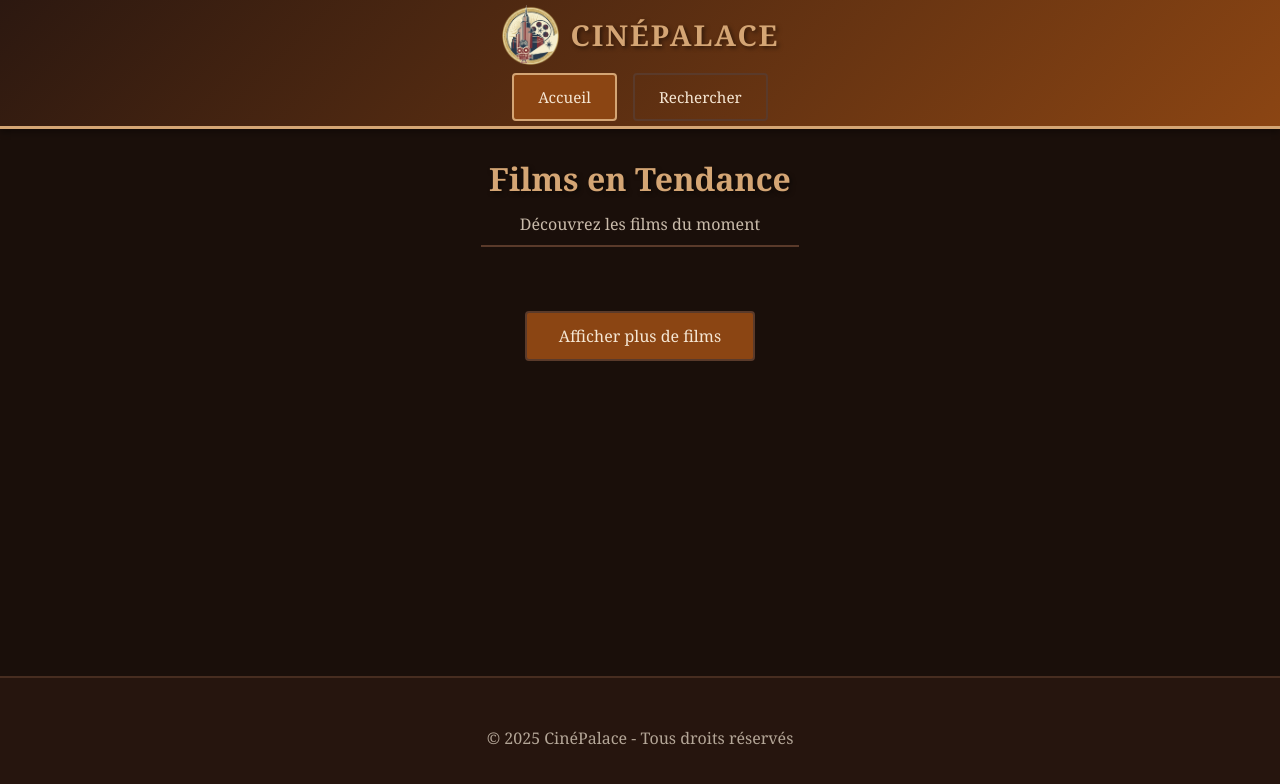
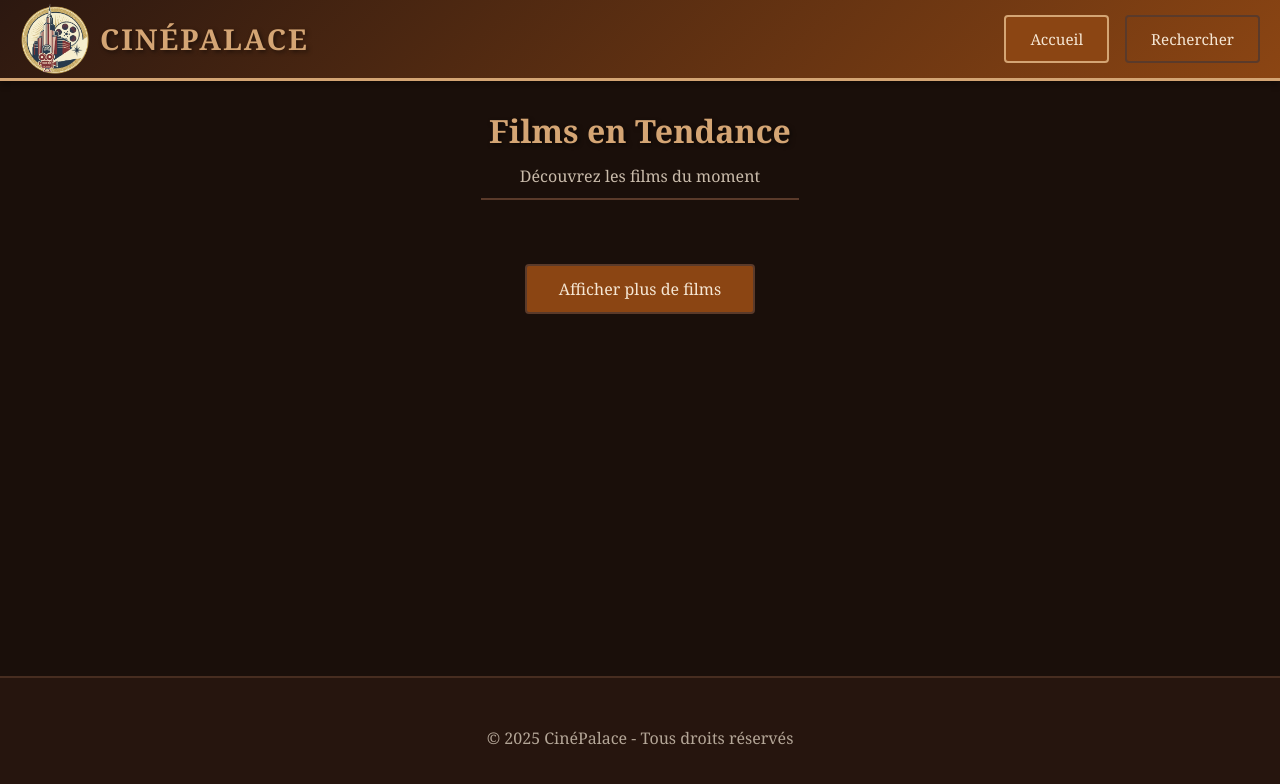
Before and after one commit to Hugo-TURMEL/1WEBD_Hugo_Turmel, a plain HTML site: page index.html in a window 1280 px wide. Drawn offline with Linux system fonts and the light colour scheme; no server answers.

Commit message:
Update: Optimisation du header

```diff
--- a/CSS/index.css
+++ b/CSS/index.css
@@ -29,8 +29,10 @@ body {
 header {
     background: linear-gradient(135deg, var(--color-dark) 0%, var(--color-secondary) 100%);
     border-bottom: 3px solid var(--color-primary);
-    padding: 5px;
-    text-align: center;
+    padding: 4px 20px;
+    display: flex;
+    align-items: center;
+    justify-content: space-between;
     position: sticky;
     top: 0;
     z-index: 100;
@@ -42,24 +44,21 @@ header {
     color: var(--color-primary);
     text-shadow: 2px 2px 4px rgba(0,0,0,0.5);
     letter-spacing: 2px;
-    margin-bottom: 0.5rem;
     display: flex;
     align-items: center;
-    justify-content: center;
     gap: 10px;
+    margin-bottom: 0;
 }
 
 .logo-img {
-    width: 60px;
-    height: 60px;
+    width: 70px;
+    height: 70px;
     object-fit: contain;
 }
 
 .nav {
     display: flex;
     gap: 1rem;
-    justify-content: center;
-    flex-wrap: wrap;
 }
 
 .nav-link {
```
